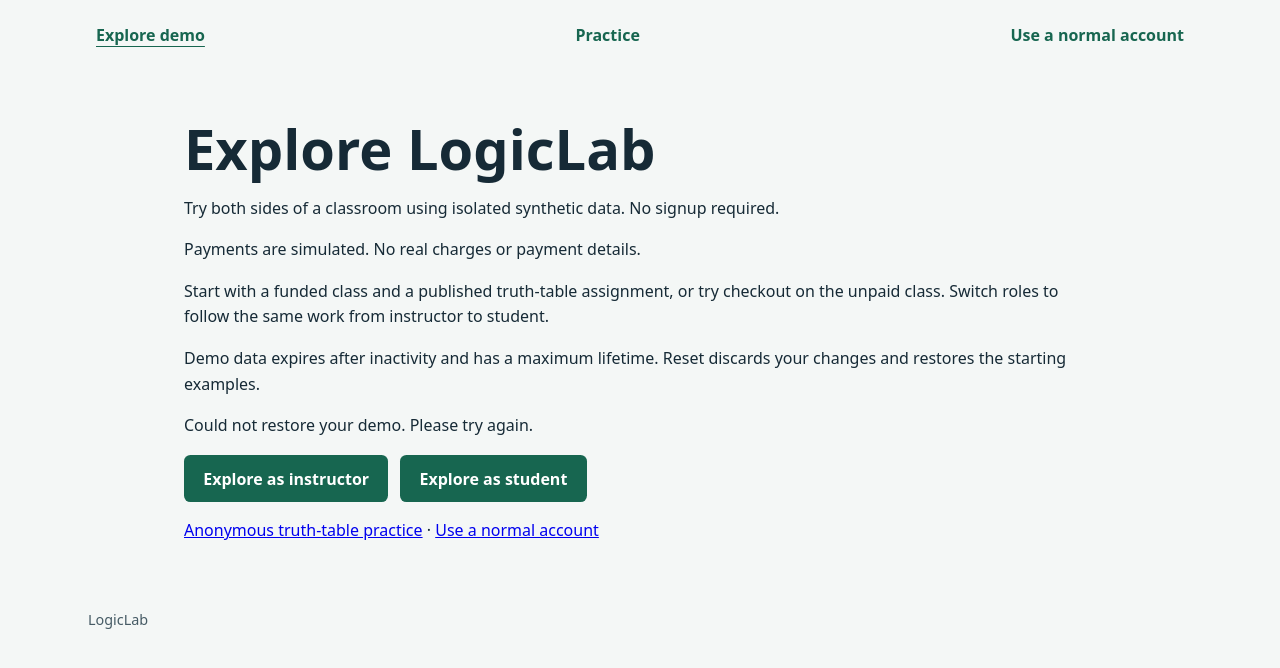
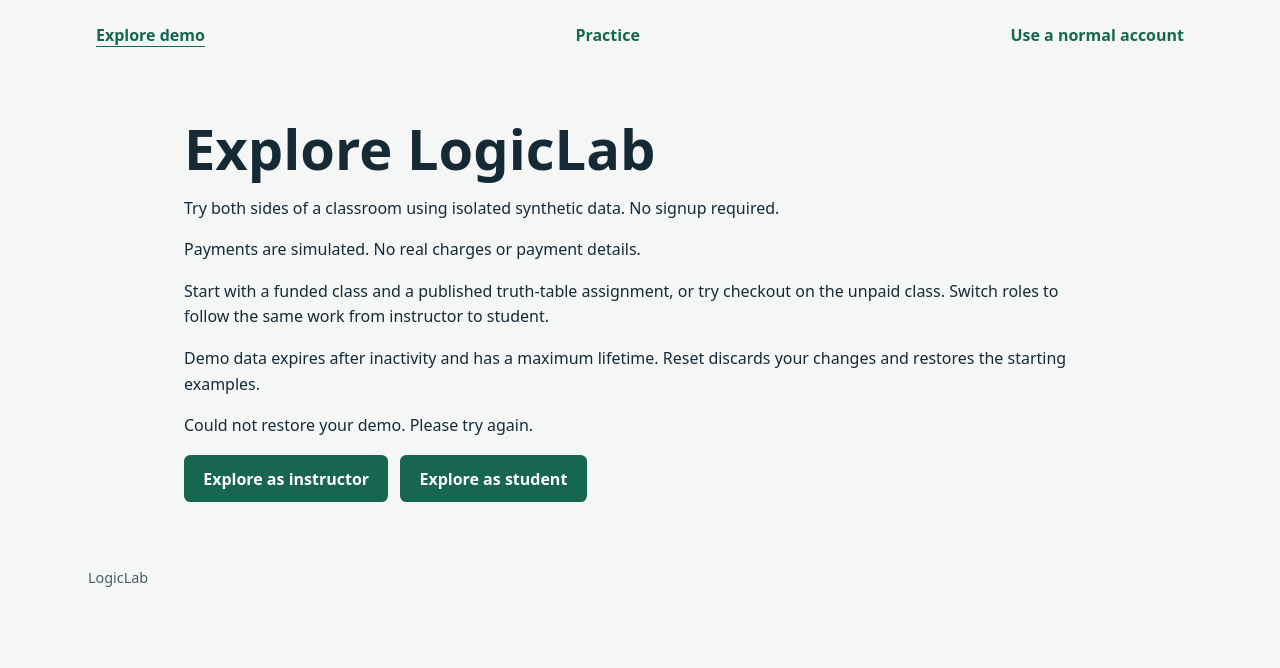
Before and after one commit to pshephardiii/logiclab, a React (Vite) app in the folder apps/web/: page /demo in a window 1280 px wide. Shown: the top 668 px of the page. Built offline with nearby package versions, Linux system fonts and the light colour scheme; no server answers.

Commit message:
[014] remove duplicate links from /demo page

```diff
--- a/apps/web/src/pages/demo/DemoPage.tsx
+++ b/apps/web/src/pages/demo/DemoPage.tsx
@@ -1,6 +1,6 @@
 import { useConfirmDiscard } from '../../features/unsaved-work/hooks/useConfirmDiscard';
 import './demo.css';
-import { useNavigate, Link } from 'react-router';
+import { useNavigate } from 'react-router';
 import { Page } from '../../components/layout/Page';
 import { useAccountContext } from '../../features/auth/AccountProvider';
 
@@ -56,10 +56,6 @@
           </>
         )}
       </div>
-      <p>
-        <Link to="/">Anonymous truth-table practice</Link> ·{' '}
-        <Link to="/account">Use a normal account</Link>
-      </p>
     </Page>
   );
 }
```
Also changed, not shown: 1 other file (tests, documents, lock files or other folders).
